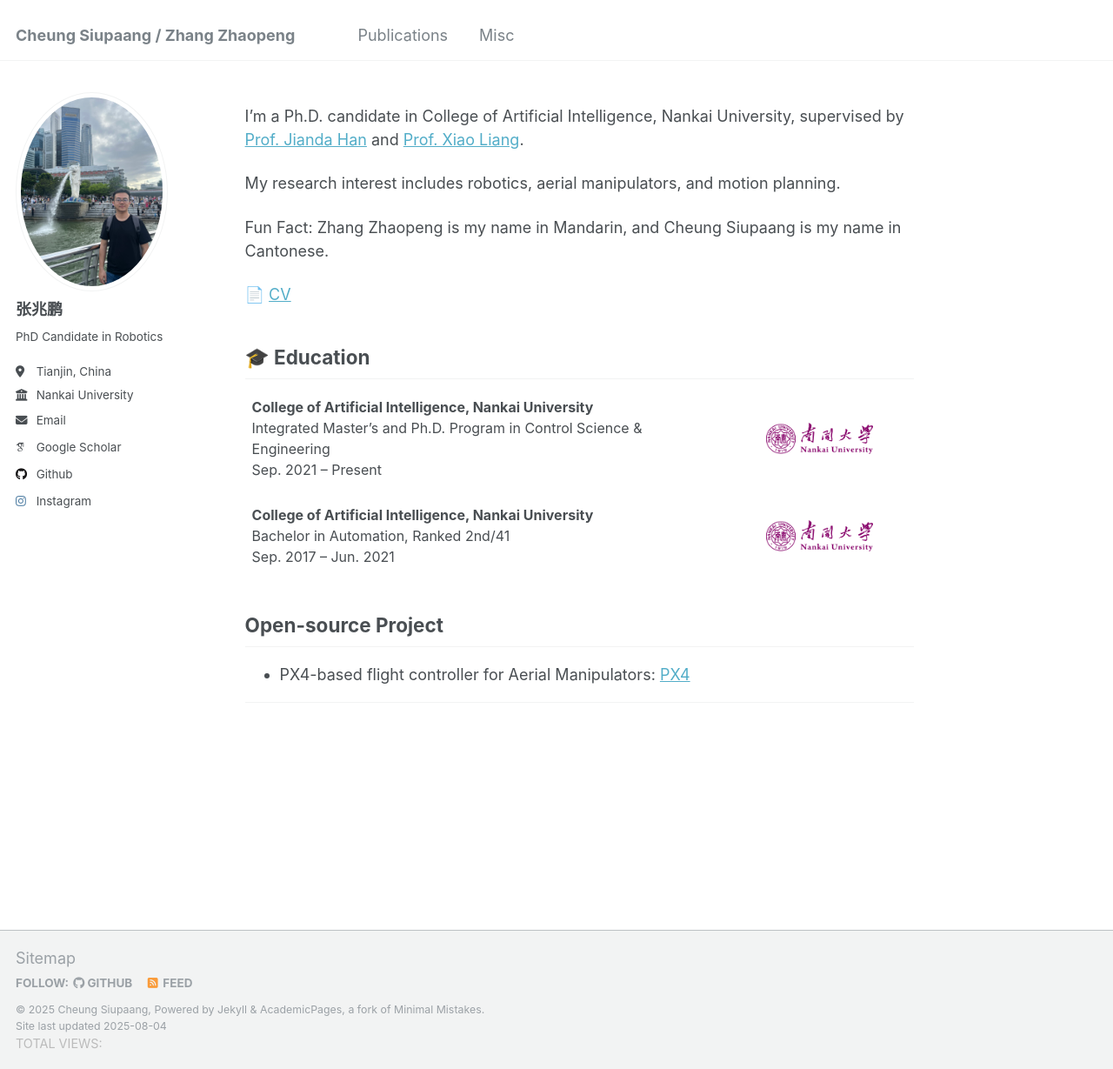
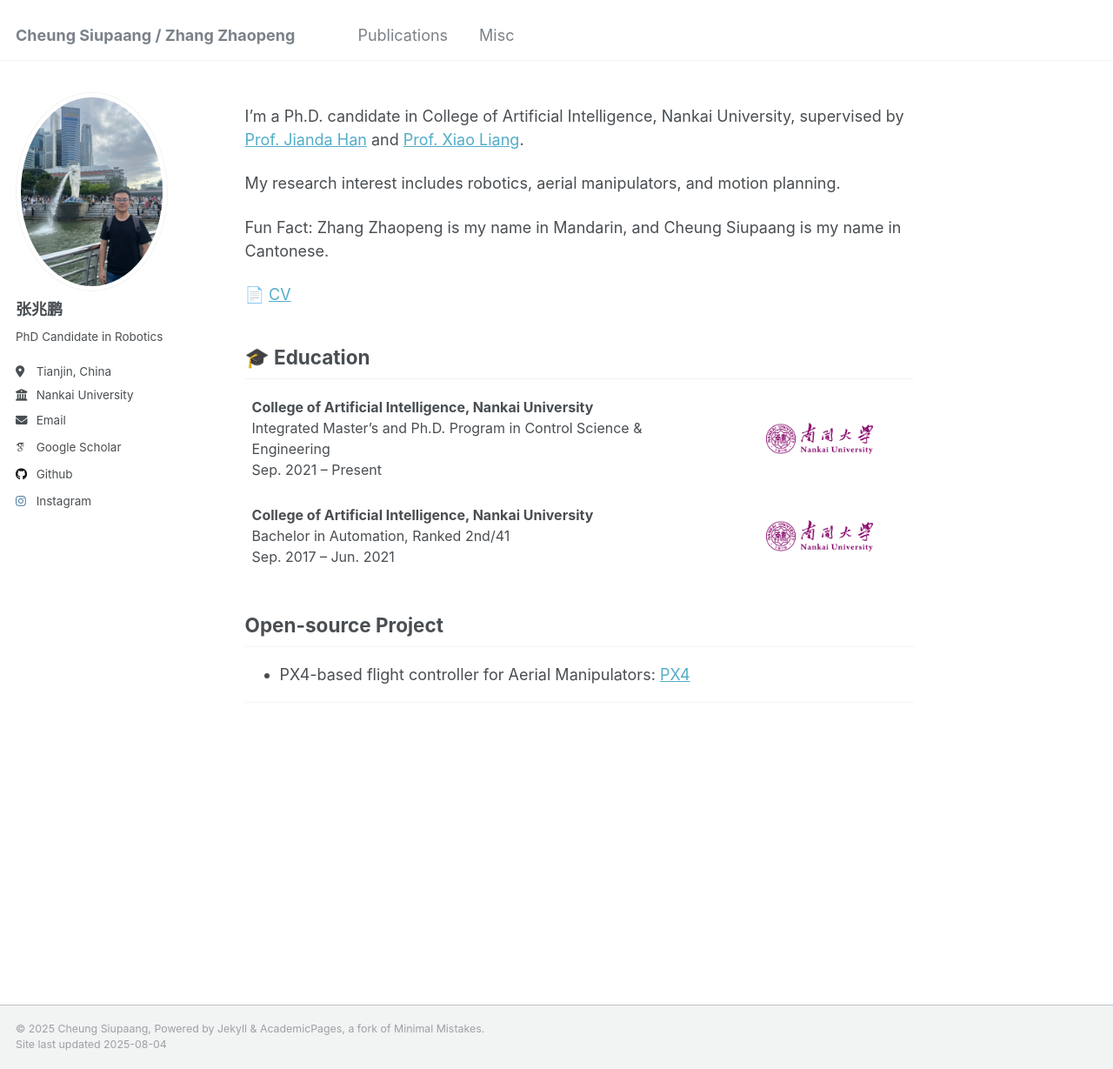
Before and after one commit to Arthuryingjin/Arthuryingjin.github.io, a Jekyll site: the page built from _pages/about.md, in a window 1280 px wide and 1229 px high. Shown: the whole window at 87% size. Built offline with Jekyll 4.4.1, drawn with Linux system fonts in a browser that asks for light colours; some web fonts are replaced; comment, search, counter and statistics services are not loaded.

Commit message:
update sitemap
update sitemap

```diff
--- a/_includes/footer.html
+++ b/_includes/footer.html
@@ -1,6 +1,5 @@
 {% include base_path %}
-
-{% if site.author.github or site.author.bitbucket or site.atom_feed.hide != true %}
+<!-- {% if site.author.github or site.author.bitbucket or site.atom_feed.hide != true %}
 <div class="page__footer-follow">
   <ul class="social-icons">
     {% if site.data.ui-text[site.locale].follow_label %}
@@ -17,13 +16,13 @@
     {% endif %}
   </ul>
 </div>
-{% endif %}
+{% endif %} -->
 
 <div class="page__footer-copyright">
   &copy; {{ site.time | date: '%Y' }} {{ site.name | default: site.title }}, {{ site.data.ui-text[site.locale].powered_by | default: "Powered by" }} <a href="http://jekyllrb.com" rel="nofollow">Jekyll</a> &amp; <a href="https://github.com/academicpages/academicpages.github.io">AcademicPages</a>, a fork of <a href="https://mademistakes.com/work/minimal-mistakes-jekyll-theme/" rel="nofollow">Minimal Mistakes</a>.<br />
   Site last updated {{ "now" | date: '%Y-%m-%d' %}}
 </div>
 
-<div style="color:#bbb;font-size:0.8rem;">
+<!-- <div style="color:#bbb;font-size:0.8rem;">
   TOTAL VIEWS: <span id="busuanzi_value_site_pv"></span>
-</div>
+</div> -->
--- a/_includes/footer/custom.html
+++ b/_includes/footer/custom.html
@@ -1,3 +1,3 @@
 <!-- start custom footer snippets -->
-<a href="/sitemap/">Sitemap</a>
+<!-- <a href="/sitemap/">Sitemap</a> -->
 <!-- end custom footer snippets -->
```
